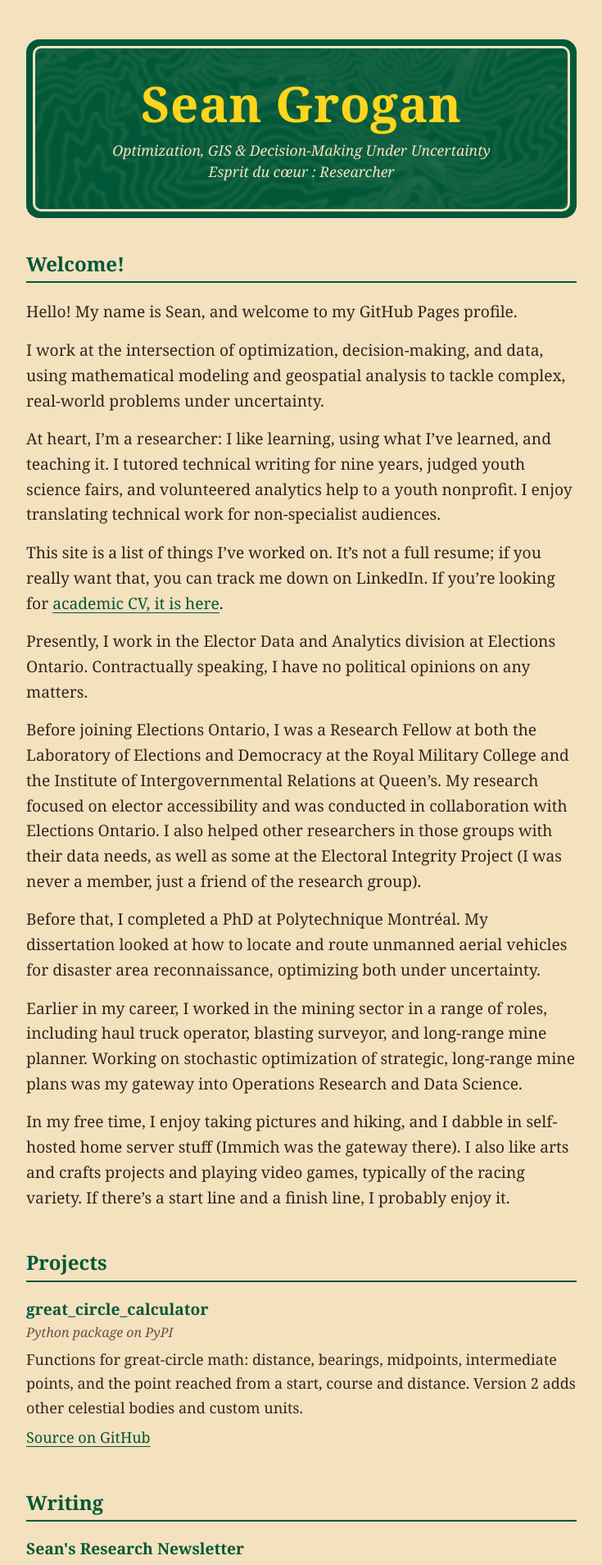
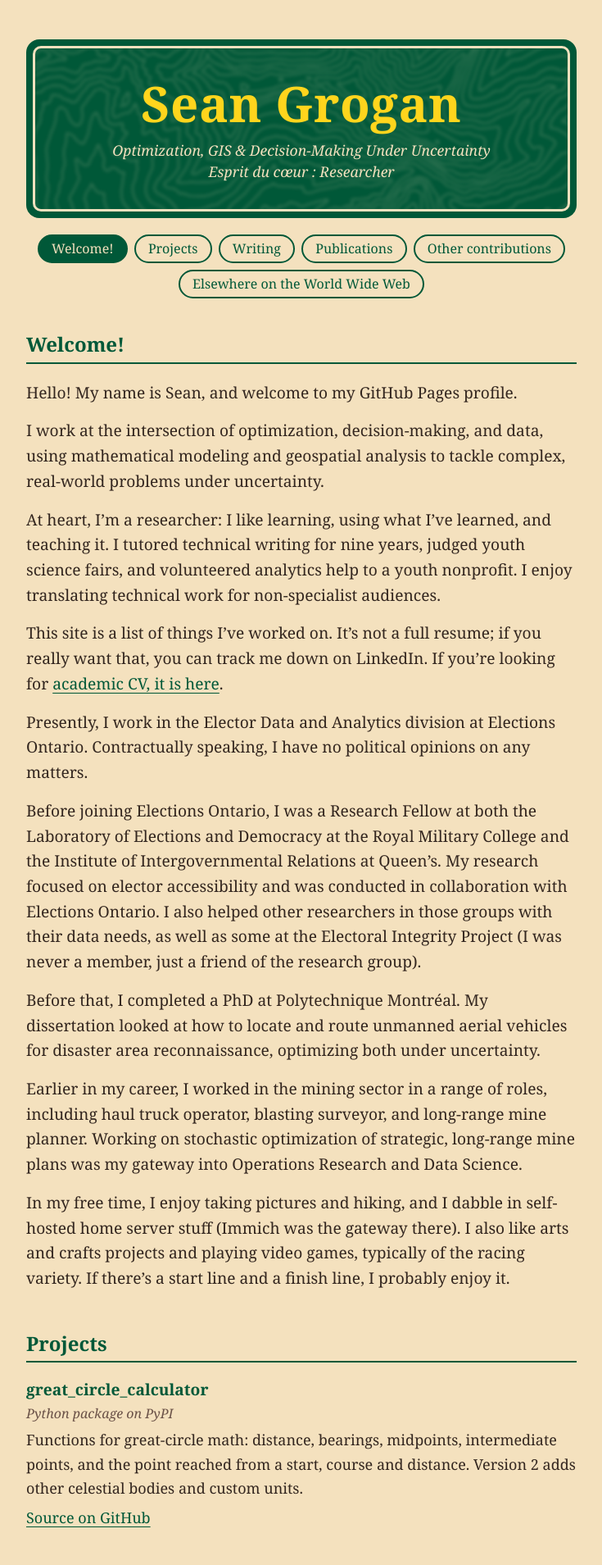
Before and after one commit to seangrogan/seangrogan.github.io, a Jekyll site: the page built from index.md, in a window 1280 px wide. Shown: the top 1909 px of the page at 82% size, without its empty margins (272-1007 px from the left). Built offline with Jekyll 4.4.1, drawn with Linux system fonts in a browser that asks for light colours; our own code applies the rules of GitHub Pages for plain Markdown files.

Commit message:
Added Navigation Buttons

```diff
--- a/_config.yml
+++ b/_config.yml
@@ -1,6 +1,10 @@
 # Site settings. Change these two lines to change the name and the line under it.
 title: Sean Grogan
 tagline: "Optimization, GIS & Decision-Making Under Uncertainty Esprit du cœur : Researcher"
+
+# Where the section buttons go: "top" for a row under the banner, or "side"
+# for a column beside the page on wide screens (phones always get the row).
+nav: side
 
 # Everything else on the page comes from:
 #   index.md            the short introduction
--- a/_layouts/home.html
+++ b/_layouts/home.html
@@ -52,6 +52,9 @@
 
   *, *::before, *::after { box-sizing: border-box; }
   html { -webkit-text-size-adjust: 100%; }
+  @media (prefers-reduced-motion: no-preference) {
+    html { scroll-behavior: smooth; }
+  }
   body {
     margin: 0;
     background: var(--paper);
@@ -127,6 +130,7 @@
     color: var(--heading);
     font-size: 1.5rem;
     line-height: 1.3;
+    scroll-margin-top: 1.25rem;
   }
 
   .items { list-style: none; margin: 0; padding: 0; }
@@ -148,6 +152,45 @@
   }
   .profiles li { break-inside: avoid; padding: 0.15rem 0; }
 
+  /* Section buttons. They're built from the page's h2 headings, so a new
+     section (or a "## Heading" in index.md) gets a button automatically. */
+  .toc { margin-top: 1.25rem; }
+  .toc[hidden] { display: none; }
+  .toc ul { list-style: none; margin: 0; padding: 0; display: flex; flex-wrap: wrap; justify-content: center; gap: 0.5rem; }
+  .toc a {
+    display: inline-block;
+    padding: 0.3rem 0.95rem;
+    border: 2px solid var(--heading);
+    border-radius: 999px;
+    color: var(--heading);
+    font-size: 1rem;
+    line-height: 1.35;
+    text-decoration: none;
+  }
+  .toc a:hover,
+  .toc a[aria-current] { background: var(--heading); color: var(--paper); }
+
+  /* nav: side — on wide screens the buttons sit in a column to the right of
+     the page and stay in view while scrolling. Narrower screens get the row. */
+  @media (min-width: 86rem) {
+    .page.nav-side {
+      max-width: calc(44rem + 2 * (18rem + 2.5rem) + 32px);
+      display: grid;
+      grid-template-columns: 18rem minmax(0, 44rem) 18rem;
+      column-gap: 2.5rem;
+      align-items: start;
+    }
+    .nav-side .sign { grid-column: 2; grid-row: 1; }
+    .nav-side main { grid-column: 2; grid-row: 2; }
+    .nav-side .toc {
+      grid-column: 3; grid-row: 2;
+      position: sticky; top: 1.5rem;
+      margin-top: 2.5rem;
+    }
+    .nav-side .toc ul { flex-direction: column; align-items: flex-start; }
+    .nav-side .toc a { white-space: nowrap; }
+  }
+
   @media (max-width: 480px) {
     .page { padding-top: 1.5rem; }
     .sign-inner { padding: 1.75rem 1.25rem 1.5rem; }
@@ -155,7 +198,7 @@
 </style>
 </head>
 <body>
-<div class="page">
+<div class="page nav-{{ site.nav | default: 'top' }}">
 
   <header class="sign">
     <div class="sign-inner">
@@ -167,14 +210,17 @@
     </div>
   </header>
 
+  <nav class="toc" aria-label="Sections" hidden></nav>
+
   <main>
     <div class="intro">
       {{ content }}
     </div>
 
     {%- for group in site.data.projects %}
-    <section aria-labelledby="section-{{ forloop.index }}">
-      <h2 id="section-{{ forloop.index }}">{{ group.section | escape }}</h2>
+    {%- assign sid = group.section | slugify %}
+    <section aria-labelledby="{{ sid }}">
+      <h2 id="{{ sid }}">{{ group.section | escape }}</h2>
       <ul class="items">
         {%- for item in group.items %}
         <li>
@@ -211,5 +257,44 @@
   </main>
 
 </div>
+
+<script>
+  // Build the section buttons from every h2 on the page.
+  (function () {
+    var nav = document.querySelector('.toc');
+    var heads = document.querySelectorAll('main h2');
+    if (!nav || !heads.length) return;
+    var list = document.createElement('ul');
+    var links = [];
+    heads.forEach(function (h, i) {
+      if (!h.id) {
+        h.id = h.textContent.trim().toLowerCase()
+          .replace(/[^a-z0-9]+/g, '-').replace(/^-+|-+$/g, '') || 'section-' + (i + 1);
+      }
+      var item = document.createElement('li');
+      var a = document.createElement('a');
+      a.href = '#' + h.id;
+      a.textContent = h.textContent.trim();
+      item.appendChild(a);
+      list.appendChild(item);
+      links.push(a);
+    });
+    nav.appendChild(list);
+    nav.hidden = false;
+
+    // Highlight the button for the section you're reading.
+    if (!('IntersectionObserver' in window)) return;
+    var watch = new IntersectionObserver(function (entries) {
+      entries.forEach(function (e) {
+        if (!e.isIntersecting) return;
+        links.forEach(function (a) {
+          if (a.hash === '#' + e.target.id) a.setAttribute('aria-current', 'true');
+          else a.removeAttribute('aria-current');
+        });
+      });
+    }, { rootMargin: '0px 0px -70% 0px' });
+    heads.forEach(function (h) { watch.observe(h); });
+  })();
+</script>
 </body>
 </html>
```
